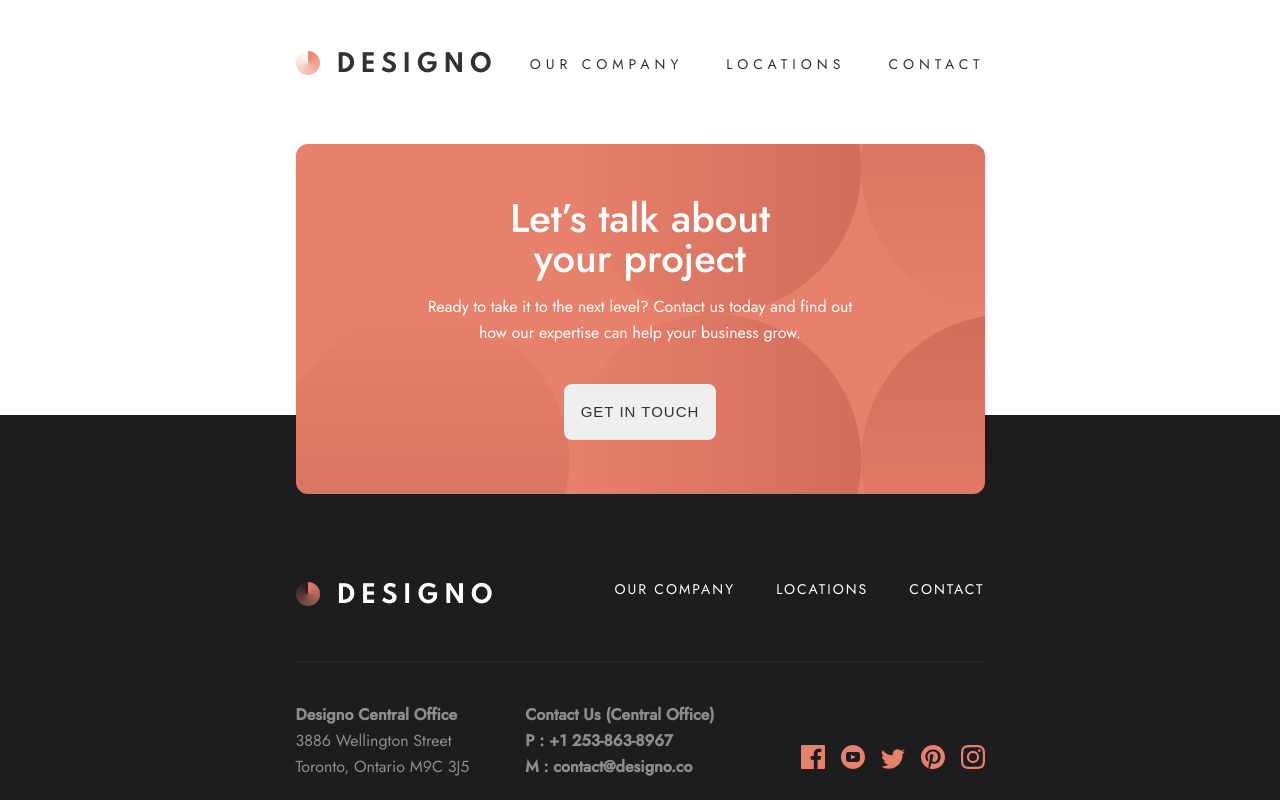
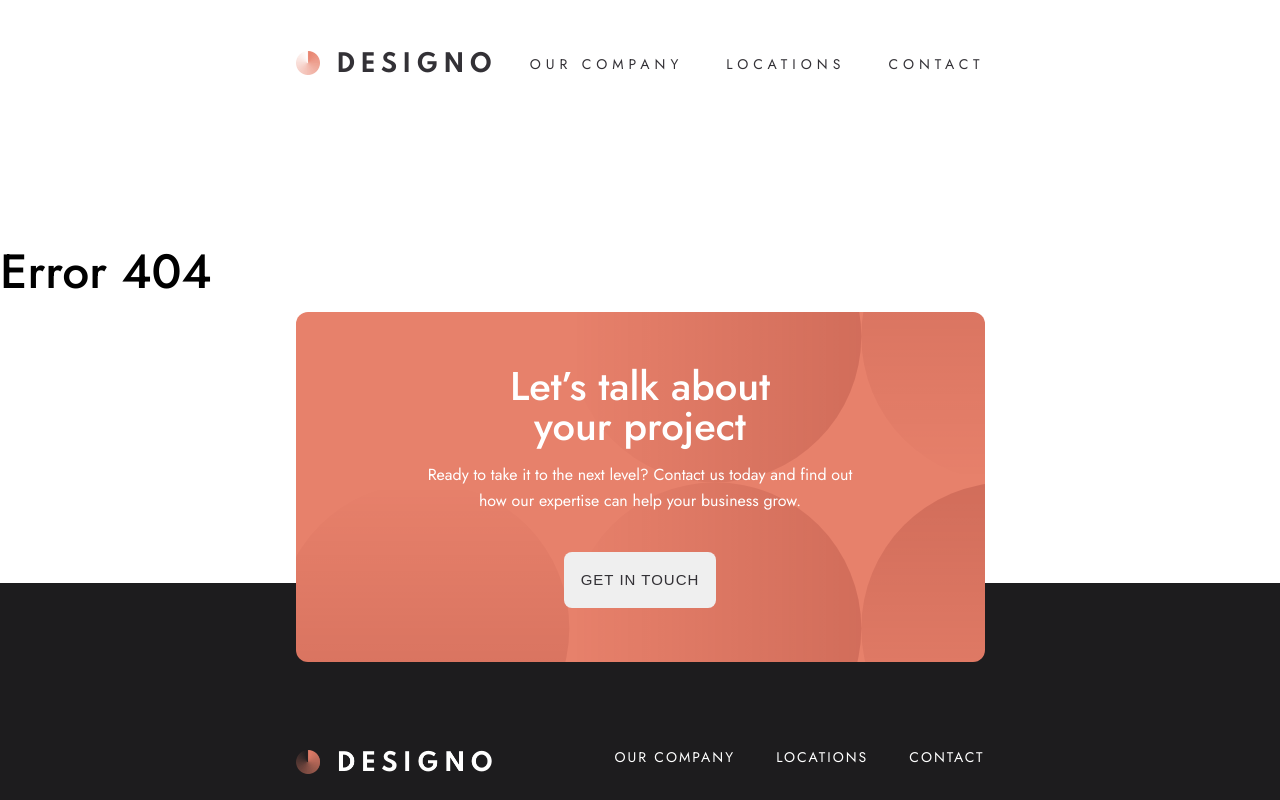
Before and after one commit to pierrolabo/designomultipagewebsite, a React (Create React App) app: page /app-design in a window 1280 px wide. Shown: the top 800 px of the page. Built offline with nearby package versions, Linux system fonts and the light colour scheme.

Commit message:
Add 404 page

```diff
--- a/src/App.js
+++ b/src/App.js
@@ -13,6 +13,7 @@ import GraphicDesign from './pages/GraphicDesign/GraphicDesign';
 import Locations from './pages/Locations/Locations';
 import Contact from "./pages/Contact/Contact";
 import About from "./pages/About/About";
+import NoMatch from "./pages/NoMatch/NoMatch";
 
 import HeaderContainer from './components/Containers/HeaderContainer/HeaderContainer';
 import Footer from './components/Footer/Footer';
@@ -47,6 +48,9 @@ function App() {
         <Route path="/about">
           <About />
         </Route>
+        <Route path="*">
+          <NoMatch/>
+        </Route>
        </Switch>
      <Footer/>
      </Router>
--- /dev/null
+++ b/src/pages/NoMatch/NoMatch.js
@@ -0,0 +1,9 @@
+import React from 'react'
+
+export default function NoMatch() {
+    return (
+    <section className="nomatch">
+        <h1>Error 404</h1>
+    </section>
+    )
+}
```
Also changed, not shown: src/pages/NoMatch/NoMatch.scss (added).
